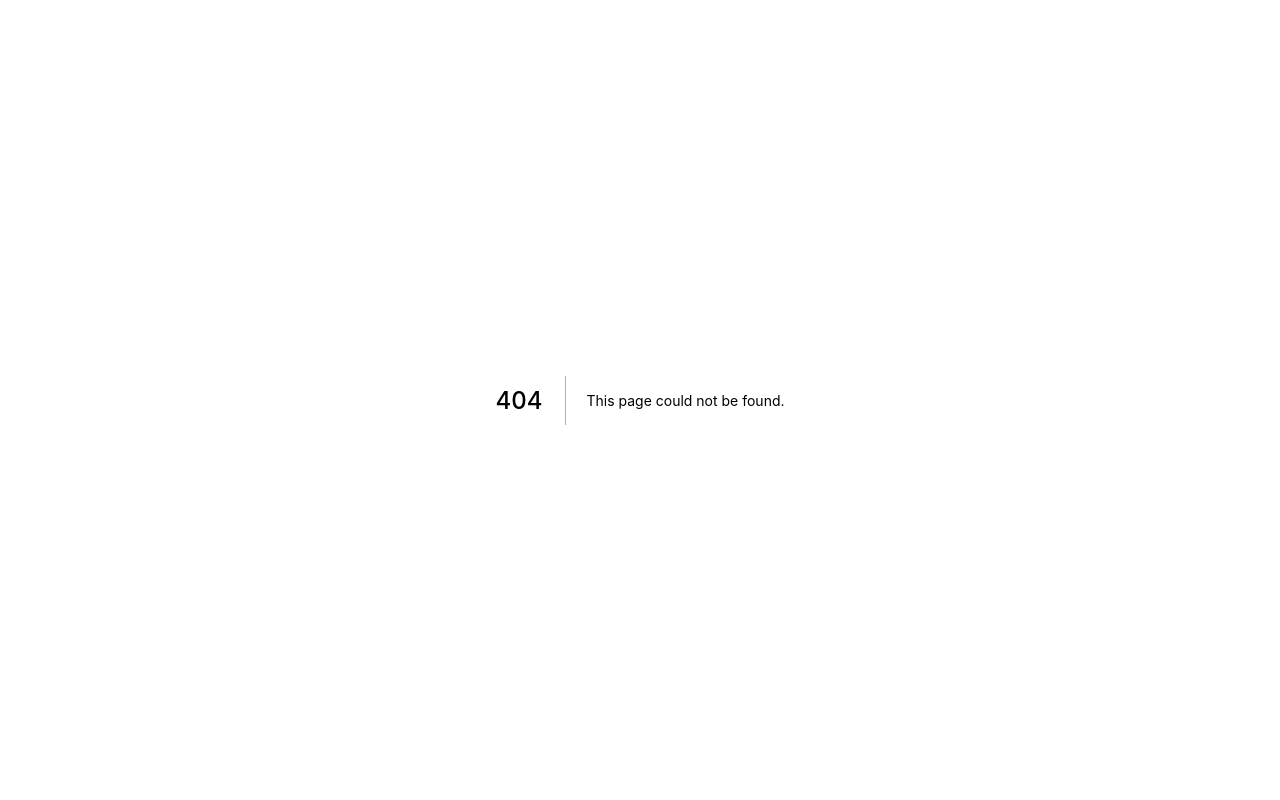
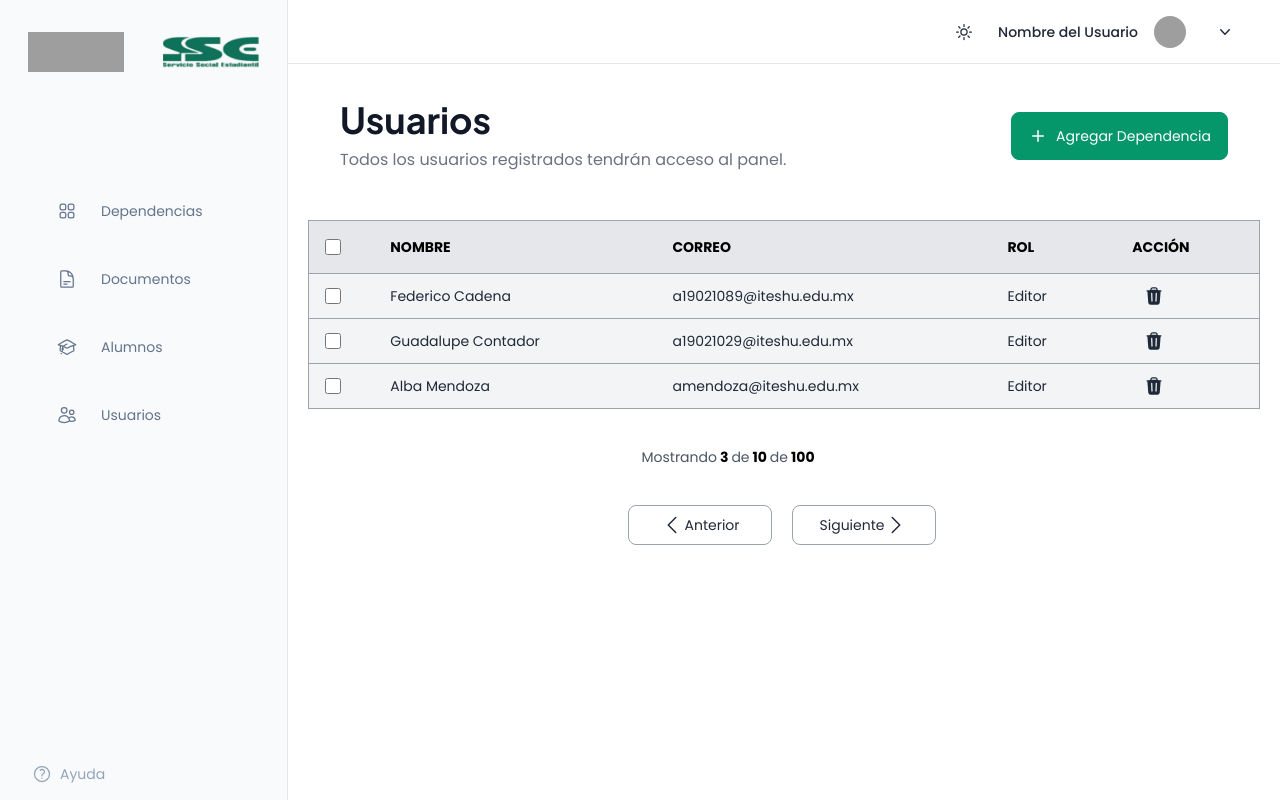
Before and after one commit to FedericoCadena9/Servicio-Social, a Next.js app: page /users in a window 1280 px wide. Before the commit this address had no page. Built offline with nearby package versions, Linux system fonts and the light colour scheme; grey boxes are pictures that could not be loaded.

Commit message:
Create users

```diff
--- /dev/null
+++ b/pages/users.jsx
@@ -0,0 +1,148 @@
+import React from 'react'
+import { MainLayout } from "../components/Layouts/MainLayout";
+import { TextBlock } from '../components/TextBlock'
+import { PlusIcon } from "@heroicons/react/20/solid";
+
+const Users = () => {
+  return (
+    <MainLayout>
+        {/* Titulo y contenido */}
+        <TextBlock title={'Usuarios'} subtitle={'Todos los usuarios registrados tendrán acceso al panel.'}>
+            {/* Boton Agregar dependencia */}
+            <button className='btn btn-primary'>
+                <PlusIcon className='w-5 h-5 mr-2' />
+                <span>Agregar Dependencia</span>
+            </button>
+        </TextBlock>
+        {/* Tabla de usuarios */}
+        <div class="overflow-x-auto relative mt-8 justify-center">
+            {/* Diseño del contenido de la tabla */}
+            <table class="w-full text-sm text-left text-gray-800 ">
+                {/* Cabecera de la tabla */}
+                <thead class="text-sm uppercase bg-gray-200 text-black border border-gray-400">
+                    <tr>
+                        <th scope='col' class="py-4 px-2">
+                            <div class="flex items-center pl-2 rounded">
+                                <input id="bordered-checkbox-1" type="checkbox" value="" name="bordered-checkbox" class="w-4 h-4 text-blue-600 bg-gray-100 rounded focus:ring-blue-500 dark:focus:ring-blue-600 dark:ring-offset-gray-800 focus:ring-2"/>
+                            </div>
+                        </th>
+                        <th scope="col" class="py-4 px-6">
+                            Nombre
+                        </th>
+                        <th scope="col" class="py-4 px-6">
+                            Correo
+                        </th>
+                        <th scope="col" class="py-4 px-6">
+                            Rol
+                        </th>
+                        <th scope="col" class="py-4 px-6">
+                            Acción
+                        </th>
+                    </tr>
+                </thead>
+                {/* Cuerpo de la tabla */}
+                <tbody>
+                    {/* Diseño de fondo y borde */}
+                    <tr class="border bg-gray-100 border-gray-400">
+                        {/* 1ra fila */}
+                        <th scope="row" class="py-3 px-2">
+                            <div class="flex items-center pl-2 rounded">
+                                <input id="bordered-checkbox-1" type="checkbox" value="" name="bordered-checkbox" class="w-4 h-4 text-blue-600 bg-gray-100 rounded focus:ring-blue-500 dark:focus:ring-blue-600 dark:ring-offset-gray-800 focus:ring-2"/>
+                            </div>
+                        </th>
+                        <td class="py-3 px-6" type="text">
+                            Federico Cadena
+                        </td>
+                        <td class="py-3 px-6" type="email">
+                            a19021089@iteshu.edu.mx
+                        </td>
+                        <td class="py-3 px-6">
+                            Editor
+                        </td>
+                        <th scope='row' class="py-3 px-6">
+                            <svg xmlns="http://www.w3.org/2000/svg" viewBox="0 0 24 24" fill="currentColor" className="w-5 h-5 mx-3">
+                                <path fillRule="evenodd" d="M16.5 4.478v.227a48.816 48.816 0 013.878.512.75.75 0 11-.256 1.478l-.209-.035-1.005 13.07a3 3 0 01-2.991 2.77H8.084a3 3 0 01-2.991-2.77L4.087 6.66l-.209.035a.75.75 0 01-.256-1.478A48.567 48.567 0 017.5 4.705v-.227c0-1.564 1.213-2.9 2.816-2.951a52.662 52.662 0 013.369 0c1.603.051 2.815 1.387 2.815 2.951zm-6.136-1.452a51.196 51.196 0 013.273 0C14.39 3.05 15 3.684 15 4.478v.113a49.488 49.488 0 00-6 0v-.113c0-.794.609-1.428 1.364-1.452zm-.355 5.945a.75.75 0 10-1.5.058l.347 9a.75.75 0 101.499-.058l-.346-9zm5.48.058a.75.75 0 10-1.498-.058l-.347 9a.75.75 0 001.5.058l.345-9z" clipRule="evenodd" />
+                            </svg>
+                        </th>
+                    </tr>
+                    {/* Diseño de fondo y borde */}
+                    <tr class="border bg-gray-100 border-gray-400">
+                        {/* 2da fila */}
+                        <th scope="row" class="py-3 px-2">
+                            <div class="flex items-center pl-2 rounded">
+                                <input id="bordered-checkbox-1" type="checkbox" value="" name="bordered-checkbox" class="w-4 h-4 text-blue-600 bg-gray-100 rounded focus:ring-blue-500 dark:focus:ring-blue-600 dark:ring-offset-gray-800 focus:ring-2"/>
+                            </div>
+                        </th>
+                        <td class="py-3 px-6" type="text">
+                            Guadalupe Contador
+                        </td>
+                        <td class="py-3 px-6" type="email">
+                            a19021029@iteshu.edu.mx
+                        </td>
+                        <td class="py-3 px-6">
+                            Editor
+                        </td>
+                        <th scope="row" class="py-3 px-6">
+                            <svg xmlns="http://www.w3.org/2000/svg" viewBox="0 0 24 24" fill="currentColor" className="w-5 h-5 mx-3">
+                                <path fillRule="evenodd" d="M16.5 4.478v.227a48.816 48.816 0 013.878.512.75.75 0 11-.256 1.478l-.209-.035-1.005 13.07a3 3 0 01-2.991 2.77H8.084a3 3 0 01-2.991-2.77L4.087 6.66l-.209.035a.75.75 0 01-.256-1.478A48.567 48.567 0 017.5 4.705v-.227c0-1.564 1.213-2.9 2.816-2.951a52.662 52.662 0 013.369 0c1.603.051 2.815 1.387 2.815 2.951zm-6.136-1.452a51.196 51.196 0 013.273 0C14.39 3.05 15 3.684 15 4.478v.113a49.488 49.488 0 00-6 0v-.113c0-.794.609-1.428 1.364-1.452zm-.355 5.945a.75.75 0 10-1.5.058l.347 9a.75.75 0 101.499-.058l-.346-9zm5.48.058a.75.75 0 10-1.498-.058l-.347 9a.75.75 0 001.5.058l.345-9z" clipRule="evenodd" />
+                            </svg>
+                        </th>
+                    </tr>
+                    {/* Diseño de fondo y borde */}
+                    <tr class="border bg-gray-100 border-gray-400">
+                        {/* 3ra fila */}
+                        <th scope="row" class="py-3 px-2">
+                            <div class="flex items-center pl-2 rounded">
+                                <input id="bordered-checkbox-1" type="checkbox" value="" name="bordered-checkbox" class="w-4 h-4 text-blue-600 bg-gray-100 rounded focus:ring-blue-500 dark:focus:ring-blue-600 dark:ring-offset-gray-800 focus:ring-2"/>
+                            </div>
+                        </th>
+                        <td class="py-3 px-6" type="text">
+                            Alba Mendoza
+                        </td>
+                        <td class="py-3 px-6" type='email'>
+                            amendoza@iteshu.edu.mx
+                        </td>
+                        <td class="py-3 px-6">
+                            Editor
+                        </td>
+                        <th scope="row" class="py-3 px-6">
+                            <svg xmlns="http://www.w3.org/2000/svg" viewBox="0 0 24 24" fill="currentColor" className="w-5 h-5 mx-3">
+                                <path fillRule="evenodd" d="M16.5 4.478v.227a48.816 48.816 0 013.878.512.75.75 0 11-.256 1.478l-.209-.035-1.005 13.07a3 3 0 01-2.991 2.77H8.084a3 3 0 01-2.991-2.77L4.087 6.66l-.209.035a.75.75 0 01-.256-1.478A48.567 48.567 0 017.5 4.705v-.227c0-1.564 1.213-2.9 2.816-2.951a52.662 52.662 0 013.369 0c1.603.051 2.815 1.387 2.815 2.951zm-6.136-1.452a51.196 51.196 0 013.273 0C14.39 3.05 15 3.684 15 4.478v.113a49.488 49.488 0 00-6 0v-.113c0-.794.609-1.428 1.364-1.452zm-.355 5.945a.75.75 0 10-1.5.058l.347 9a.75.75 0 101.499-.058l-.346-9zm5.48.058a.75.75 0 10-1.498-.058l-.347 9a.75.75 0 001.5.058l.345-9z" clipRule="evenodd" />
+                            </svg>
+                        </th>
+                    </tr>
+                </tbody>
+            </table>
+        </div>
+        {/* Texto de cantidad de registros */}
+        <div className='w-400 h-12 text-sm ml-20 mr-48 mt-6 items-center justify-center flex'>
+            <div className=' text-gray-600'>Mostrando
+                <span className='text-black font-bold'> 3 </span>
+                de
+                <span className='text-black font-bold'> 10 </span>
+                de
+                <span className='text-black font-bold'> 100 </span>
+            </div>
+        </div>
+        {/* Botones */}
+        <div className='ml-80 flex'>
+            {/* Boton anterior */}
+            <button className='w-36 h-10 flex mt-6 text-gray-800 text-sm border border-gray-400 rounded-lg justify-center items-center'>
+                <svg xmlns="http://www.w3.org/2000/svg" fill="none" viewBox="0 0 24 24" strokeWidth={1.5} stroke="currentColor" className="w-6 h-6">
+                    <path strokeLinecap="round" strokeLinejoin="round" d="M15.75 19.5L8.25 12l7.5-7.5" />
+                </svg>
+                Anterior
+            </button>
+            {/* Boton siguiente */}
+            <button className='w-36 h-10 flex ml-5 mt-6 text-gray-800 text-sm border border-gray-400 rounded-lg justify-center items-center'>
+                Siguiente
+                <svg xmlns="http://www.w3.org/2000/svg" fill="none" viewBox="0 0 24 24" strokeWidth={1.5} stroke="currentColor" className="w-6 h-6">
+                    <path strokeLinecap="round" strokeLinejoin="round" d="M8.25 4.5l7.5 7.5-7.5 7.5" />
+                </svg>
+            </button>
+        </div>
+    </MainLayout>
+  )
+}
+
+export default Users
```
